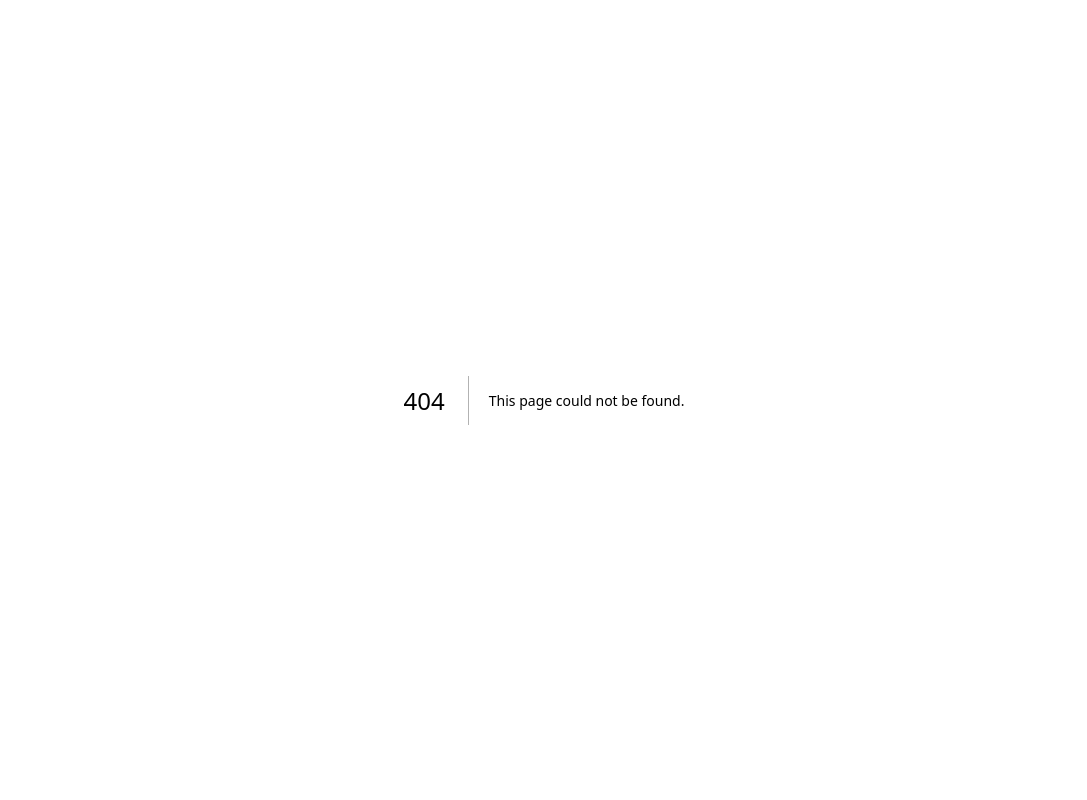
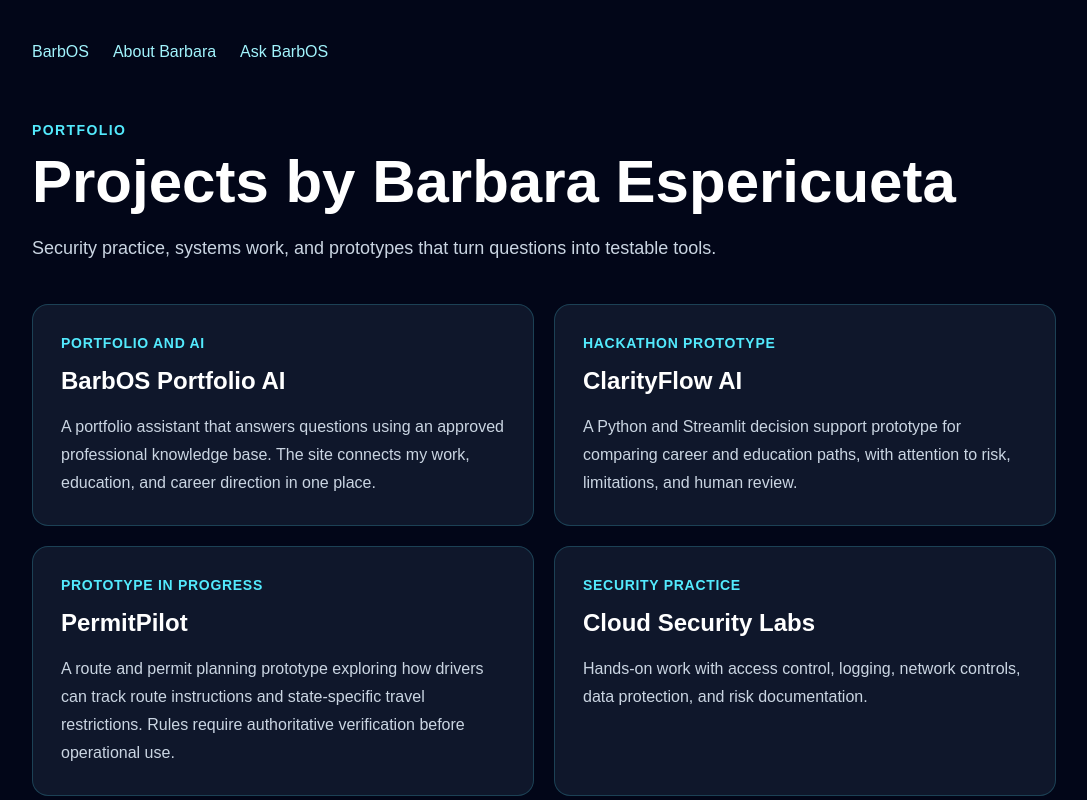
Before and after one commit to BarbaraAnnXD/barbos-portfolio-ai, a Next.js app: page /projects in a window 1280 px wide. Before the commit this address had no page. Shown: the top 800 px of the page, without its empty margins (96-1183 px from the left). Built offline with nearby package versions, Linux system fonts and the light colour scheme.

Commit message:
Add projects portfolio page

```diff
--- /dev/null
+++ b/app/projects/page.tsx
@@ -0,0 +1,39 @@
+import type { Metadata } from "next";
+
+export const metadata: Metadata = {
+  title: "Projects",
+  description:
+    "Explore Barbara Espericueta's cybersecurity, networking, AI, and systems projects, including BarbOS, ClarityFlow AI, and PermitPilot.",
+};
+
+const projects = [
+  { name: "BarbOS Portfolio AI", type: "Portfolio and AI", detail: "A portfolio assistant that answers questions using an approved professional knowledge base. The site connects my work, education, and career direction in one place." },
+  { name: "ClarityFlow AI", type: "Hackathon prototype", detail: "A Python and Streamlit decision support prototype for comparing career and education paths, with attention to risk, limitations, and human review." },
+  { name: "PermitPilot", type: "Prototype in progress", detail: "A route and permit planning prototype exploring how drivers can track route instructions and state-specific travel restrictions. Rules require authoritative verification before operational use." },
+  { name: "Cloud Security Labs", type: "Security practice", detail: "Hands-on work with access control, logging, network controls, data protection, and risk documentation." },
+  { name: "API Security Lab", type: "Security research", detail: "Responsible testing notes covering authentication, authorization, validation, rate limiting, and information disclosure." },
+  { name: "Linux and Docker Support Lab", type: "Systems troubleshooting", detail: "System health, services, networking, logs, and practical support documentation." },
+];
+
+export default function Projects() {
+  return (
+    <main className="min-h-screen bg-slate-950 px-6 py-10 text-white">
+      <div className="mx-auto max-w-5xl">
+        <nav className="mb-14 flex flex-wrap gap-6 text-cyan-200"><a href="/">BarbOS</a><a href="/about">About Barbara</a><a href="/#assistant">Ask BarbOS</a></nav>
+        <p className="mb-3 text-sm font-semibold uppercase tracking-widest text-cyan-300">Portfolio</p>
+        <h1 className="mb-5 text-4xl font-bold md:text-6xl">Projects by Barbara Espericueta</h1>
+        <p className="mb-10 max-w-3xl text-lg leading-8 text-slate-300">Security practice, systems work, and prototypes that turn questions into testable tools.</p>
+        <div className="grid gap-5 md:grid-cols-2">
+          {projects.map((project) => (
+            <article key={project.name} className="rounded-2xl border border-cyan-300/20 bg-slate-900 p-7">
+              <p className="mb-3 text-sm font-semibold uppercase tracking-wider text-cyan-300">{project.type}</p>
+              <h2 className="mb-4 text-2xl font-bold">{project.name}</h2>
+              <p className="leading-7 text-slate-300">{project.detail}</p>
+            </article>
+          ))}
+        </div>
+        <p className="mt-10 text-slate-300">See coursework artifacts on the <a className="text-cyan-200 underline" href="/#school">home page</a> and code on <a className="text-cyan-200 underline" href="https://github.com/BarbaraAnnXD">GitHub</a>.</p>
+      </div>
+    </main>
+  );
+}
```
